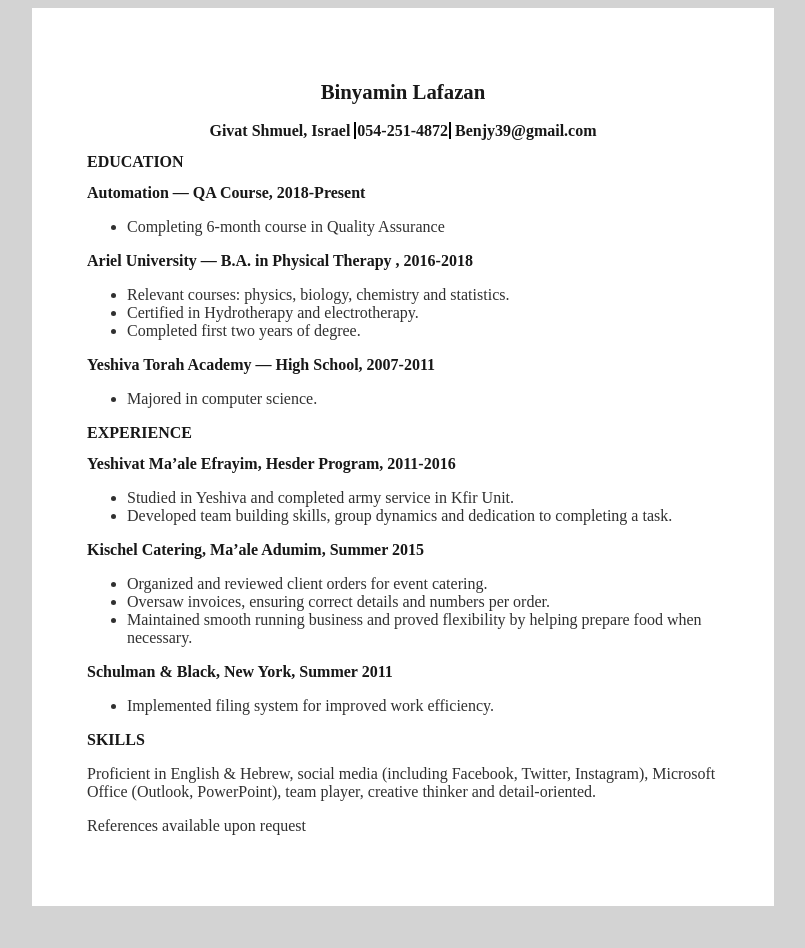
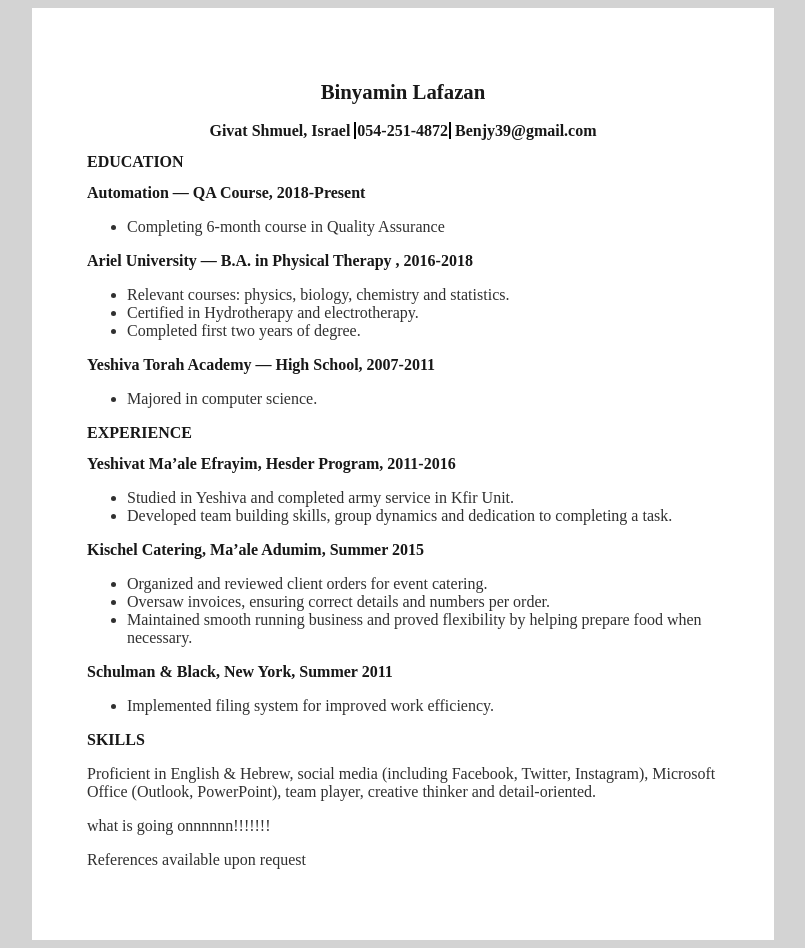
Before and after one commit to binster123/binster123.github.io, a plain HTML site: page index.html in a window 1280 px wide. Shown: the whole page, without its empty margins (237-1042 px from the left). Before the commit the page ends 914 px from the top, so only its background shows below. Drawn offline with Linux system fonts and the light colour scheme.

Commit message:
Update index.html

```diff
--- a/index.html
+++ b/index.html
@@ -93,6 +93,7 @@
 <h2>SKILLS</h2>
 <p>Proficient in English & Hebrew, social media (including Facebook, Twitter, Instagram), Microsoft Office (Outlook, PowerPoint), team player, creative thinker and detail-oriented.
 </p>
+	<p>what is going onnnnnn!!!!!!!</p>
 <p>References available upon request</p>
 </div>
 </div>
```
